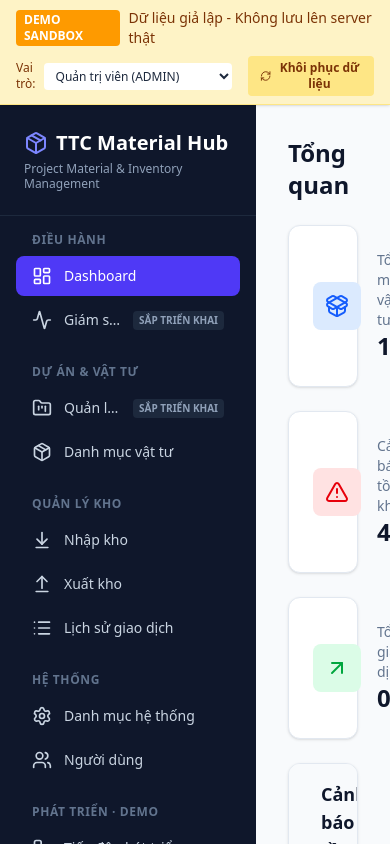
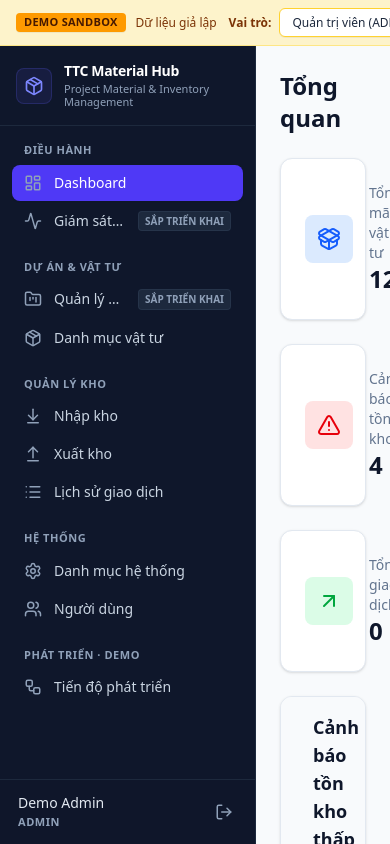
Before and after one commit to Khaittc/TTC_Appkho_v2, a React (Vite) app: page / in a window 390 px wide. Shown: the top 844 px of the page. Built offline with nearby package versions, Linux system fonts and the light colour scheme.

Commit message:
style: refactor sidebar and demo banner layout
Optimize layout structure for better responsiveness and visual consistency. Updated the sidebar header and improved demo banner visibility for different screen sizes.

```diff
--- a/src/components/Layout.tsx
+++ b/src/components/Layout.tsx
@@ -80,28 +80,36 @@ export function Layout() {
   };
 
   return (
-    <div className="min-h-screen bg-slate-50 flex flex-col">
+    <div className="h-screen bg-slate-50 flex flex-col overflow-hidden">
       <DemoBanner />
       <div className="flex-1 flex overflow-hidden">
         {/* Sidebar */}
-        <aside className="w-64 bg-slate-900 text-white flex flex-col shrink-0">
-          <div className="p-6 border-b border-slate-800">
-            <h1 className="text-xl font-bold flex items-center gap-2 mb-1">
-              <Package className="w-6 h-6 text-indigo-400 shrink-0" />
-              <span className="truncate">{APP_CONFIG.shortName}</span>
+        <aside className="w-64 bg-slate-900 border-r border-slate-800 text-white flex flex-col shrink-0 h-full select-none">
+          {/* Branding */}
+          <div className="p-4 border-b border-slate-800 shrink-0">
+            <div className="flex items-center gap-3">
+              <div className="w-9 h-9 rounded-lg bg-indigo-500/10 border border-indigo-500/20 flex items-center justify-center shrink-0">
+                <Package className="w-5 h-5 text-indigo-400" />
+              </div>
+              <div className="min-w-0 flex-1">
+                <h1 className="text-sm font-bold text-white tracking-tight leading-tight truncate">
+                  {APP_CONFIG.shortName}
                 </h1>
-            <p className="text-xs text-slate-400 font-medium leading-tight">
+                <p className="text-[11px] text-slate-400 font-normal leading-tight mt-0.5">
                   {APP_CONFIG.subtitle}
                 </p>
               </div>
-          <nav className="flex-1 p-4 overflow-y-auto">
-            <div className="space-y-6">
+            </div>
+          </div>
+
+          {/* Navigation */}
+          <nav className="flex-1 px-3 py-4 overflow-y-auto space-y-5">
             {navigationSections.map((section) => (
               <div key={section.label}>
-                  <h2 className="px-4 text-xs font-semibold text-slate-500 uppercase tracking-wider mb-2">
+                <h2 className="px-3 text-[11px] font-semibold text-slate-400 uppercase tracking-wider mb-1.5">
                   {section.label}
                 </h2>
-                  <div className="space-y-1">
+                <div className="space-y-0.5">
                   {section.items.map((item) => {
                     if (item.roles && user && !item.roles.includes(user.role)) return null;
 
@@ -111,18 +119,20 @@ export function Layout() {
                         key={item.path}
                         to={item.path}
                         className={cn(
-                            "flex items-center gap-3 px-4 py-2.5 rounded-lg transition-colors group",
+                          "flex items-center gap-3 px-3 py-2 rounded-lg transition-colors group text-sm font-medium",
                           isActive
-                              ? "bg-indigo-600 text-white"
+                            ? "bg-indigo-600 text-white shadow-xs"
                             : "text-slate-300 hover:bg-slate-800 hover:text-white"
                         )}
                       >
-                          <item.icon className="w-5 h-5 shrink-0" />
-                          <span className="flex-1 truncate text-sm font-medium">{item.name}</span>
+                        <item.icon className="w-4.5 h-4.5 shrink-0 text-slate-400 group-hover:text-slate-200" />
+                        <span className="flex-1 truncate">{item.name}</span>
                         {item.comingSoon && (
                           <span className={cn(
-                              "text-[10px] uppercase font-bold px-1.5 py-0.5 rounded shrink-0",
-                              isActive ? "bg-indigo-500 text-indigo-50" : "bg-slate-800 text-slate-400 group-hover:bg-slate-700"
+                            "text-[10px] uppercase font-semibold px-1.5 py-0.5 rounded shrink-0 whitespace-nowrap",
+                            isActive
+                              ? "bg-indigo-500/90 text-white"
+                              : "bg-slate-800 text-slate-400 group-hover:bg-slate-700/80 border border-slate-700/50"
                           )}>
                             Sắp triển khai
                           </span>
@@ -133,29 +143,35 @@ export function Layout() {
                 </div>
               </div>
             ))}
-            </div>
           </nav>
-          <div className="p-4 border-t border-slate-800">
-            <div className="flex items-center justify-between">
-              <div className="text-sm overflow-hidden pr-2">
-                <p className="font-medium truncate">{user?.name}</p>
-                <p className="text-slate-400 text-xs">{user?.role}</p>
+
+          {/* User Footer */}
+          <div className="p-3.5 border-t border-slate-800 shrink-0 bg-slate-900/60">
+            <div className="flex items-center justify-between gap-2">
+              <div className="min-w-0 flex-1 pl-1">
+                <p className="text-sm font-medium text-slate-200 truncate leading-tight">
+                  {user?.name || 'Người dùng'}
+                </p>
+                <p className="text-[11px] font-semibold text-slate-400 uppercase tracking-wider mt-0.5">
+                  {user?.role}
+                </p>
               </div>
               <button
                 onClick={logout}
-                className="p-2 shrink-0 text-slate-400 hover:text-white hover:bg-slate-800 rounded-md transition-colors"
+                className="p-2 shrink-0 text-slate-400 hover:text-red-400 hover:bg-slate-800 rounded-lg transition-colors"
                 title="Đăng xuất"
+                aria-label="Đăng xuất"
               >
-                <LogOut className="w-5 h-5" />
+                <LogOut className="w-4.5 h-4.5" />
               </button>
             </div>
           </div>
         </aside>
 
         {/* Main Content */}
-        <main className="flex-1 flex flex-col min-w-0 overflow-hidden bg-slate-50">
-          <div className="flex-1 overflow-auto p-8">
-            <div className="max-w-7xl mx-auto h-full">
+        <main className="flex-1 flex flex-col min-w-0 overflow-y-auto bg-slate-50">
+          <div className="p-6 lg:p-8 flex-1">
+            <div className="max-w-7xl mx-auto w-full">
               <Outlet />
             </div>
           </div>
--- a/src/components/demo/DemoBanner.tsx
+++ b/src/components/demo/DemoBanner.tsx
@@ -26,34 +26,46 @@ export function DemoBanner() {
   };
 
   return (
-    <div className="bg-amber-100 border-b border-amber-200 px-4 py-2 flex flex-col sm:flex-row items-center justify-between text-sm shadow-sm sticky top-0 z-50">
-      <div className="flex items-center text-amber-900 font-medium mb-2 sm:mb-0">
-        <span className="bg-amber-500 text-white text-xs font-bold px-2 py-0.5 rounded mr-2">DEMO SANDBOX</span>
-        <span>Dữ liệu giả lập - Không lưu lên server thật</span>
+    <header className="bg-amber-100/90 border-b border-amber-200 px-4 py-2 min-h-[44px] flex items-center justify-between gap-3 text-xs shrink-0 z-50">
+      <div className="flex items-center gap-2.5 min-w-0 shrink-0">
+        <span className="bg-amber-500 text-amber-950 font-bold px-2 py-0.5 rounded text-[11px] tracking-wide uppercase shadow-2xs shrink-0">
+          DEMO SANDBOX
+        </span>
+        <span className="text-amber-900 font-medium truncate hidden sm:inline">
+          Dữ liệu giả lập - Không lưu lên server thật
+        </span>
+        <span className="text-amber-900 font-medium truncate sm:hidden">
+          Dữ liệu giả lập
+        </span>
       </div>
-      <div className="flex items-center gap-4 text-amber-900">
+
+      <div className="flex items-center gap-3 shrink-0">
         <div className="flex items-center gap-2">
-          <label htmlFor="demo-role-select" className="text-xs font-medium">Vai trò:</label>
+          <label htmlFor="demo-role-select" className="text-amber-900 font-semibold whitespace-nowrap">
+            Vai trò:
+          </label>
           <select
             id="demo-role-select"
             value={user?.role || 'ADMIN'}
             onChange={handleRoleChange}
-            className="text-xs border-amber-300 rounded bg-white text-slate-800 py-1 pl-2 pr-6"
+            className="text-xs border border-amber-300 rounded-md bg-white text-slate-800 py-1 pl-2 pr-6 font-medium focus:ring-1 focus:ring-amber-500 focus:outline-none shadow-2xs"
           >
             <option value="ADMIN">Quản trị viên (ADMIN)</option>
             <option value="MANAGER">Quản lý kho (MANAGER)</option>
             <option value="ENGINEER">Kỹ sư (ENGINEER)</option>
-
           </select>
         </div>
+
         <button
           onClick={handleReset}
-          className="flex items-center gap-1.5 bg-amber-200 hover:bg-amber-300 transition-colors text-amber-900 px-3 py-1 rounded text-xs font-semibold"
+          className="inline-flex items-center gap-1.5 bg-amber-200 hover:bg-amber-300 active:bg-amber-400/80 text-amber-950 px-2.5 py-1 rounded-md font-semibold transition-colors border border-amber-300/80 shadow-2xs whitespace-nowrap"
+          title="Khôi phục dữ liệu gốc"
         >
-          <RefreshCw className="w-3.5 h-3.5" />
-          Khôi phục dữ liệu
+          <RefreshCw className="w-3.5 h-3.5 shrink-0" />
+          <span className="hidden sm:inline">Khôi phục dữ liệu</span>
+          <span className="sm:hidden">Khôi phục</span>
         </button>
       </div>
-    </div>
+    </header>
   );
 }
```
Lines whose indentation alone changed are shown as unchanged.
